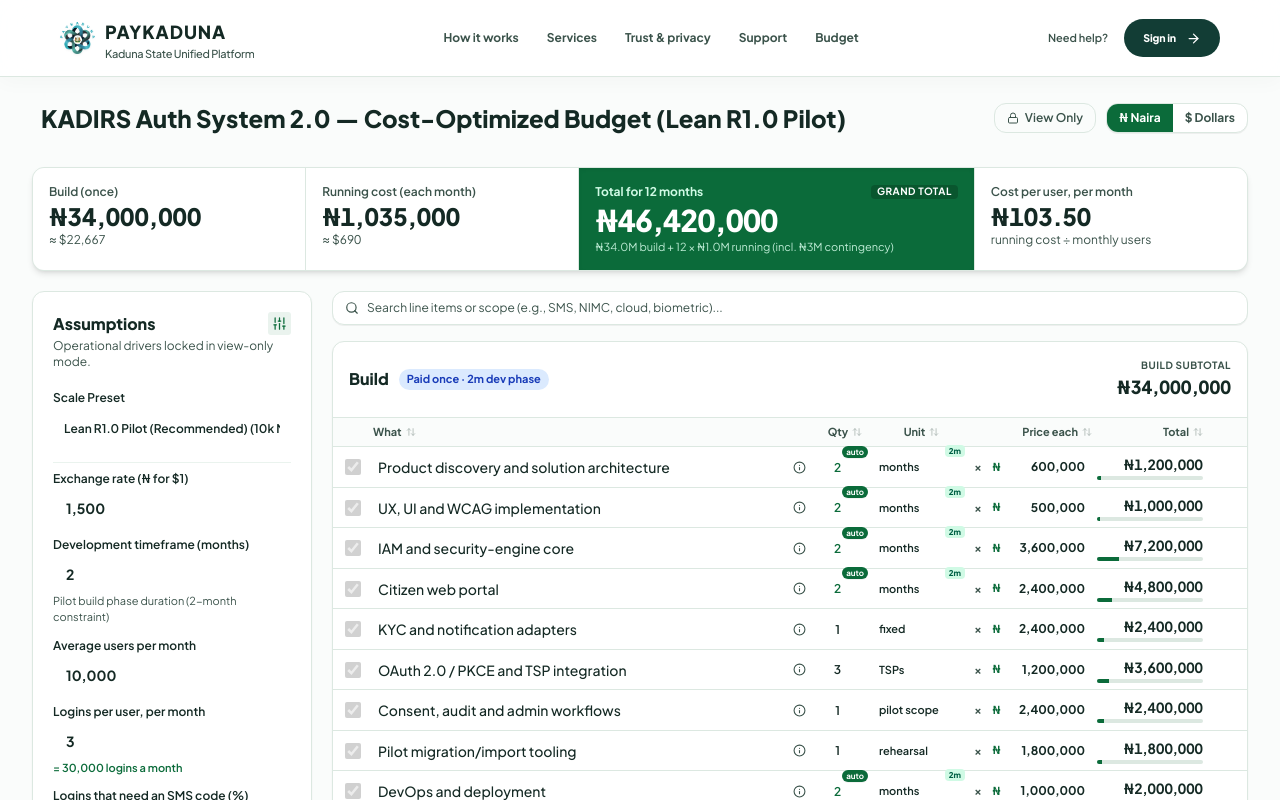
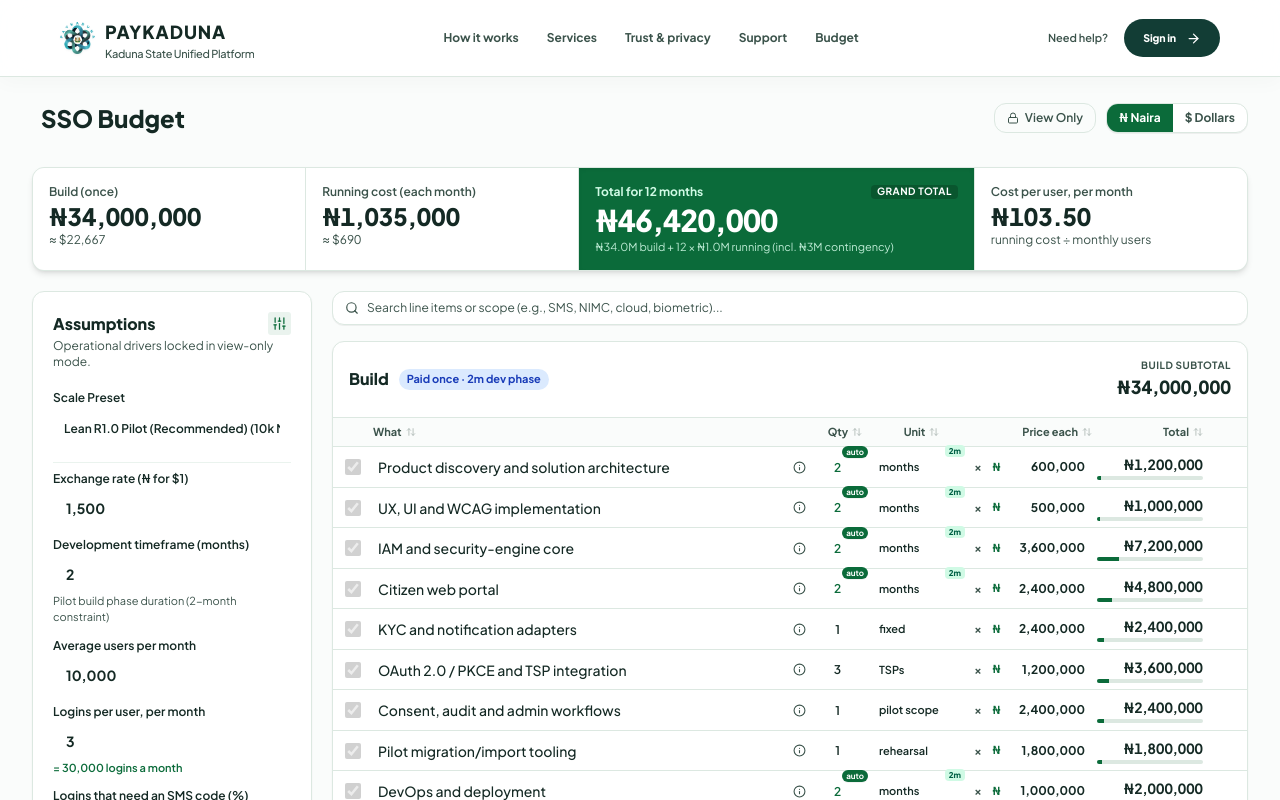
Before and after one commit to taxnigeria/kadirs-sso-demo, a React (Vite) app: page /budget in a window 1280 px wide. Shown: the top 800 px of the page. Built offline with nearby package versions, Linux system fonts and the light colour scheme.

Commit message:
title update

```diff
--- a/src/portals/budget/budget-store.ts
+++ b/src/portals/budget/budget-store.ts
@@ -20,7 +20,7 @@ import {
 } from './budget-url-sync'
 import type { ExportBudgetPayload } from './budget-file-utils'
 
-export const DEFAULT_TITLE = 'KADIRS Auth System 2.0 — Cost-Optimized Budget (Lean R1.0 Pilot)'
+export const DEFAULT_TITLE = 'SSO Budget'
 
 export const DEFAULT_ASSUMPTIONS: BudgetAssumptions = {
   rate: budgetJson.defaultFxRate || 1500,
```
